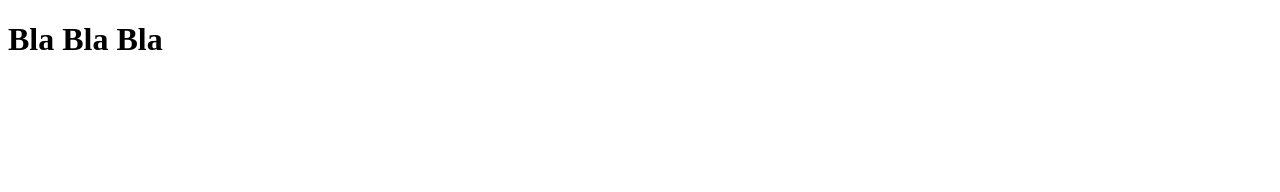
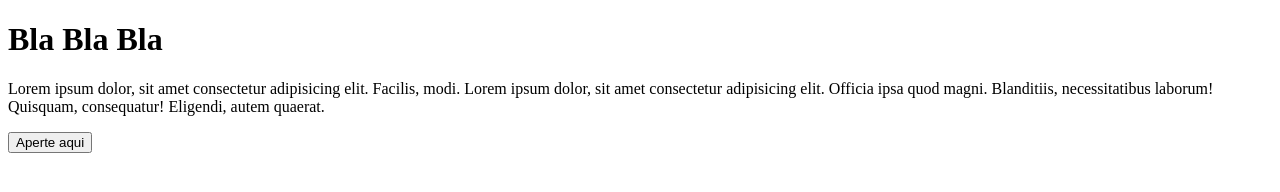
Before and after one commit to heitor-am/testando-git, a plain HTML site: page index.html in a window 1280 px wide. Drawn offline with Linux system fonts and the light colour scheme.

Commit message:
alterando html - heitor

```diff
--- a/index.html
+++ b/index.html
@@ -8,5 +8,7 @@
 </head>
 <body>
   <h1>Bla Bla Bla</h1>
+  <p>Lorem ipsum dolor, sit amet consectetur adipisicing elit. Facilis, modi. Lorem ipsum dolor, sit amet consectetur adipisicing elit. Officia ipsa quod magni. Blanditiis, necessitatibus laborum! Quisquam, consequatur! Eligendi, autem quaerat.</p>
+  <button class="btn">Aperte aqui</button>
 </body>
 </html>
```
